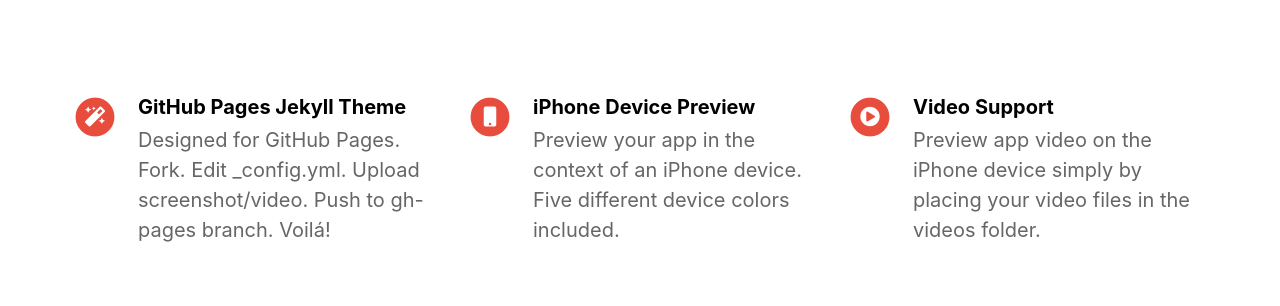
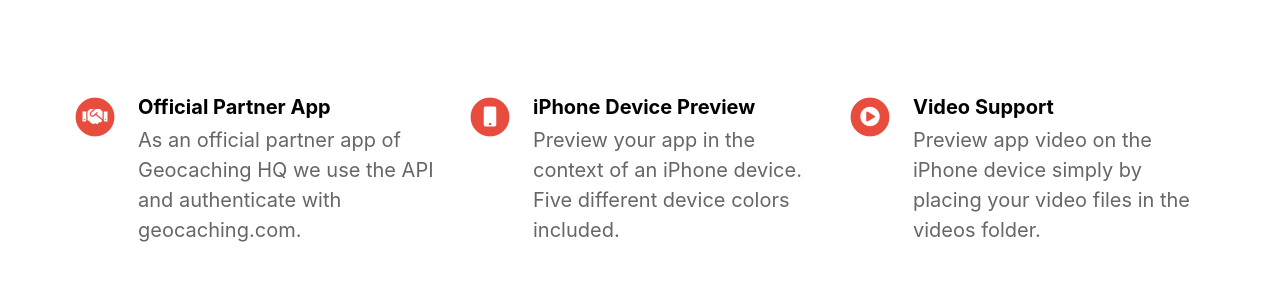
Before and after one commit to nnhubbard/waymarkly-website, a Jekyll site: the page built from index.html, in a window 1280 px wide. Shown: the part 987-1293 px from the top of the page. Built offline with Jekyll 4.4.1, drawn with Linux system fonts in a browser that asks for light colours; nearby versions of some CDN libraries.

Commit message:
Update _config.yml
Added feature

```diff
--- a/_config.yml
+++ b/_config.yml
@@ -32,9 +32,9 @@
 # Feature List                            Edit, add or remove features to be presented.
 features                                  :
 
-  - title                                 : GitHub Pages Jekyll Theme
-    description                           : Designed for GitHub Pages. Fork. Edit _config.yml. Upload screenshot/video. Push to gh-pages branch. Voilá!
-    fontawesome_icon_name                 : magic
+  - title                                 : Official Partner App
+    description                           : As an official partner app of Geocaching HQ we use the API and authenticate with geocaching.com.
+    fontawesome_icon_name                 : handshake
 
   - title                                 : iPhone Device Preview
     description                           : Preview your app in the context of an iPhone device. Five different device colors included.
```
